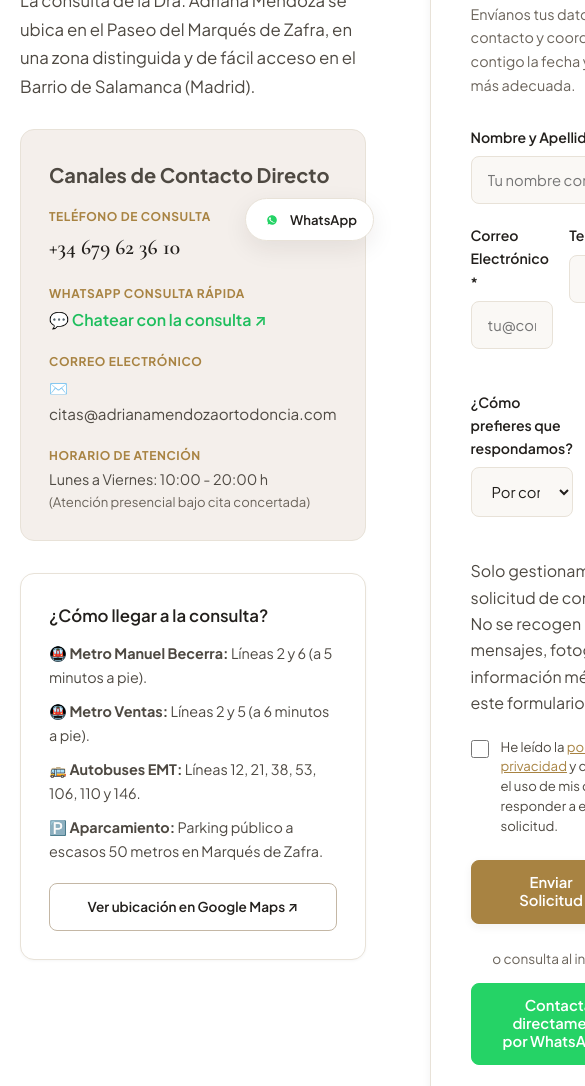
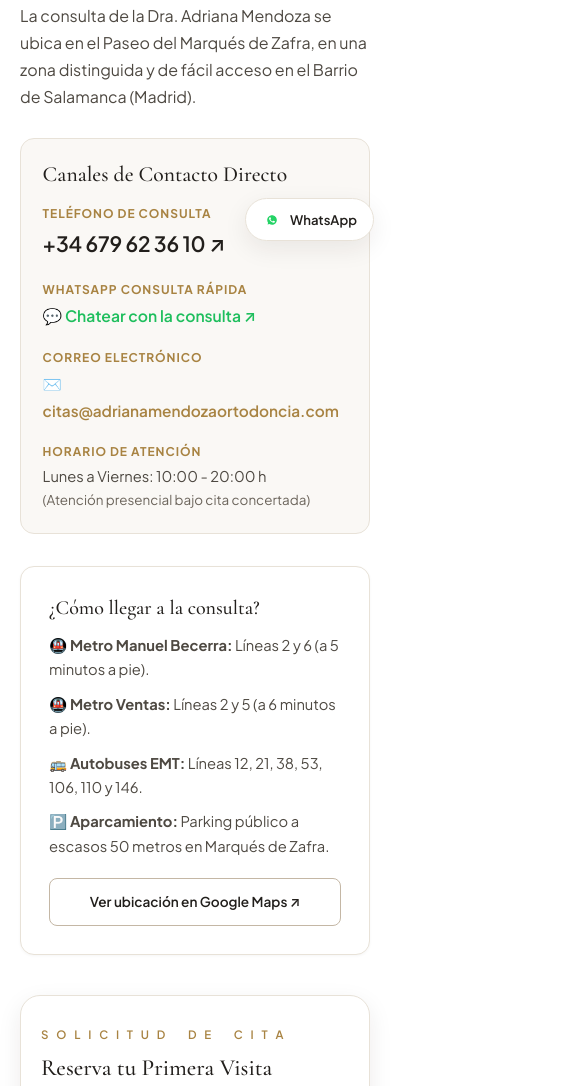
Before and after one commit to Adriana-Mendoza/Ortodoncia, a plain HTML site: page contacto.html in a window 390 px wide. Shown: the part 587-1673 px from the top of the page, 585 px wide, since content can reach past the window. Drawn offline with nearby package versions, Linux system fonts and the light colour scheme.

Commit message:
Update contacto.html

```diff
--- a/contacto.html
+++ b/contacto.html
@@ -16,13 +16,13 @@
   <meta property="og:url" content="https://adrianamendozaortodoncia.com/contacto.html">
   <meta property="og:title" content="Contacto y Citas · Dra. Adriana Mendoza Ortodoncia Madrid">
   <meta property="og:description" content="Atención presencial en Barrio de Salamanca, Madrid (Centro Médico y Dental Caduceo).">
-  <meta property="og:image" content="img/logo.png">
+  <meta property="og:image" content="https://adrianamendozaortodoncia.com/img/logo.png">
 
   <!-- Twitter Card -->
   <meta name="twitter:card" content="summary_large_image">
   <meta name="twitter:title" content="Contacto y Citas · Dra. Adriana Mendoza Madrid">
   <meta name="twitter:description" content="Reserva tu cita de ortodoncia en Barrio de Salamanca, Madrid.">
-  <meta name="twitter:image" content="img/logo.png">
+  <meta name="twitter:image" content="https://adrianamendozaortodoncia.com/img/logo.png">
 
   <!-- Favicon -->
   <link rel="icon" type="image/png" href="img/logo.png">
@@ -34,6 +34,32 @@
 
   <!-- Stylesheet -->
   <link rel="stylesheet" href="css/main.css">
+
+  <style>
+    .contact-page-grid {
+      display: grid;
+      grid-template-columns: 1fr 1.12fr;
+      gap: 3.75rem;
+      align-items: start;
+    }
+    .form-row-2col {
+      display: grid;
+      grid-template-columns: 1fr 1fr;
+      gap: 1rem;
+    }
+    @media (max-width: 900px) {
+      .contact-page-grid {
+        grid-template-columns: 1fr;
+        gap: 2.5rem;
+      }
+    }
+    @media (max-width: 560px) {
+      .form-row-2col {
+        grid-template-columns: 1fr;
+        gap: 0;
+      }
+    }
+  </style>
 
   <!-- Schema.org JSON-LD Structured Data for Local SEO (Google Madrid) -->
   <script type="application/ld+json">
@@ -75,12 +101,12 @@
 <body>
 
   <!-- ========================================================================
-       Header / Navbar (Taller, Prominent Logo, Clean Menu Order)
+       Bloque 1: Header / Navbar
        ======================================================================== -->
   <header class="site-header" id="siteHeader">
     <div class="container header-container">
       <a href="index.html" class="header-brand" aria-label="Dra. Adriana Mendoza Orozco - Inicio">
-        <img src="img/logo.png" alt="Logotipo Dra. Adriana Mendoza Ortodoncia" class="header-logo">
+        <img src="img/logo-1.png" alt="Logotipo Dra. Adriana Mendoza Ortodoncia" class="header-logo">
         <div class="header-brand-info">
           <span class="header-brand-name">Adriana Mendoza</span>
           <span class="header-brand-sub">Ortodoncia · Madrid</span>
@@ -103,77 +129,81 @@
     </div>
 
     <!-- Mobile Drawer Menu -->
-    <div class="mobile-drawer" id="mobileNavDrawer">
-      <a href="index.html" class="mobile-nav-link">Inicio</a>
-      <a href="tratamientos.html" class="mobile-nav-link">Tratamientos</a>
-      <a href="casos-reales.html" class="mobile-nav-link">Casos Reales</a>
-      <a href="sobre-la-doctora.html" class="mobile-nav-link">Sobre la Doctora</a>
-      <a href="contacto.html" class="mobile-nav-link is-active">Contacto</a>
-      <a href="preguntas-frecuentes.html" class="mobile-nav-link">Preguntas Frecuentes</a>
-      <div style="margin-top: 1.5rem; padding-top: 1.5rem; border-top: 1px solid var(--color-border);">
+    <div class="mobile-drawer" id="mobileNavDrawer" aria-hidden="true">
+      <a href="index.html" class="nav-item">Inicio</a>
+      <a href="tratamientos.html" class="nav-item">Tratamientos</a>
+      <a href="casos-reales.html" class="nav-item">Casos Reales</a>
+      <a href="sobre-la-doctora.html" class="nav-item">Sobre la Doctora</a>
+      <a href="contacto.html" class="nav-item is-active">Contacto</a>
+      <a href="preguntas-frecuentes.html" class="nav-item">Preguntas Frecuentes</a>
+      <div style="margin-top: 1rem;">
         <a href="https://wa.me/34679623610" target="_blank" rel="noopener noreferrer" class="btn btn-whatsapp" style="width: 100%;">
-          WhatsApp Directo
+          Consultar por WhatsApp
         </a>
       </div>
     </div>
   </header>
 
   <main>
-    <!-- Page Header Banner -->
-    <section class="section" style="padding-top: 4rem; padding-bottom: 3rem; background: var(--color-bg-alt); border-bottom: 1px solid var(--color-border-subtle);">
-      <div class="container text-center">
-        <span class="eyebrow">AGENDA Y UBICACIÓN</span>
-        <h1 class="h1" style="margin-bottom: 1.25rem;">Hablemos de tu Sonrisa</h1>
-        <p class="hero-lead" style="max-width: 720px; margin: 0 auto; color: var(--color-text-body);">
+    <!-- ========================================================================
+         Bloque 2: Encabezado de Página (#FAF8F5)
+         ======================================================================== -->
+    <section class="section-padding-sm bg-warm" style="border-bottom: 1px solid var(--color-border);">
+      <div class="container text-center" style="max-width: 760px; margin: 0 auto;">
+        <span class="overline">A G E N D A &nbsp;&nbsp; Y &nbsp;&nbsp; U B I C A C I Ó N</span>
+        <h1 class="h2-title">
+          Hablemos de <span class="gold-italic">tu Sonrisa.</span>
+        </h1>
+        <p class="lead-text" style="margin: 0 auto;">
           Estamos en el corazón de Madrid. Elige el canal que te resulte más cómodo para solicitar tu cita presencial o resolver cualquier consulta.
         </p>
       </div>
     </section>
 
     <!-- Contact & Form Section -->
-    <section class="section" style="padding-top: 4.5rem; padding-bottom: 5.5rem;">
+    <section class="section-padding bg-white">
       <div class="container">
-        <div style="display: grid; grid-template-columns: 1fr 1.15fr; gap: 4rem; align-items: start;">
+        <div class="contact-page-grid">
 
           <!-- Left Column: Direct Access & Clinic Info -->
           <div>
-            <span class="eyebrow">ATENCIÓN PRESENCIAL EXCLUSIVA</span>
-            <h2 class="h2" style="margin-bottom: 1rem;">Centro Médico y Dental Caduceo</h2>
+            <span class="overline">A T E N C I Ó N &nbsp;&nbsp; P R E S E N C I A L &nbsp;&nbsp; E X C L U S I V A</span>
+            <h2 class="h2-title">Centro Médico y Dental <span class="gold-italic">Caduceo</span></h2>
 
-            <p style="font-size: 1.05rem; color: var(--color-text-body); line-height: 1.7; margin-bottom: 1.75rem;">
+            <p class="lead-text" style="margin-bottom: 1.75rem;">
               La consulta de la Dra. Adriana Mendoza se ubica en el Paseo del Marqués de Zafra, en una zona distinguida y de fácil acceso en el Barrio de Salamanca (Madrid).
             </p>
 
-            <div style="background: var(--color-bg-alt); border: 1px solid var(--color-border); border-radius: var(--radius-md); padding: 1.75rem; margin-bottom: 2rem;">
-              <h3 class="h3" style="font-size: 1.25rem; margin-bottom: 1rem;">Canales de Contacto Directo</h3>
+            <div class="contact-clinic-box" style="margin-bottom: 2rem;">
+              <h3 class="h3-title" style="font-size: 1.35rem; margin-bottom: 1rem;">Canales de Contacto Directo</h3>
 
-              <div style="display: flex; flex-direction: column; gap: 1.15rem;">
+              <div class="font-sans" style="display: flex; flex-direction: column; gap: 1.15rem;">
                 <div>
-                  <div style="font-size: 0.75rem; text-transform: uppercase; color: var(--color-gold); font-weight: 700; letter-spacing: 0.05em; margin-bottom: 0.2rem;">Teléfono de Consulta</div>
-                  <a href="tel:+34679623610" style="font-size: 1.35rem; font-family: var(--font-serif); font-weight: 600; color: var(--color-text-main); text-decoration: none;">
-                    +34 679 62 36 10
+                  <div style="font-size: 0.75rem; text-transform: uppercase; color: var(--color-gold); font-weight: 700; letter-spacing: 0.08em; margin-bottom: 0.2rem;">Teléfono de Consulta</div>
+                  <a href="tel:+34679623610" class="contact-phone-link">
+                    +34 679 62 36 10 ↗
                   </a>
                 </div>
 
                 <div>
-                  <div style="font-size: 0.75rem; text-transform: uppercase; color: var(--color-gold); font-weight: 700; letter-spacing: 0.05em; margin-bottom: 0.2rem;">WhatsApp Consulta Rápida</div>
-                  <a href="https://wa.me/34679623610" target="_blank" rel="noopener noreferrer" style="font-size: 1rem; font-weight: 600; color: #1EBE5D; display: inline-flex; align-items: center; gap: 0.4rem; text-decoration: none;">
+                  <div style="font-size: 0.75rem; text-transform: uppercase; color: var(--color-gold); font-weight: 700; letter-spacing: 0.08em; margin-bottom: 0.2rem;">WhatsApp Consulta Rápida</div>
+                  <a href="https://wa.me/34679623610" target="_blank" rel="noopener noreferrer" style="font-size: 0.98rem; font-weight: 600; color: #1EBE5D; display: inline-flex; align-items: center; gap: 0.4rem;">
                     💬 Chatear con la consulta ↗
                   </a>
                 </div>
 
                 <div>
-                  <div style="font-size: 0.75rem; text-transform: uppercase; color: var(--color-gold); font-weight: 700; letter-spacing: 0.05em; margin-bottom: 0.2rem;">Correo Electrónico</div>
-                  <a href="mailto:citas@adrianamendozaortodoncia.com" style="font-size: 0.95rem; color: var(--color-text-body); text-decoration: none;">
+                  <div style="font-size: 0.75rem; text-transform: uppercase; color: var(--color-gold); font-weight: 700; letter-spacing: 0.08em; margin-bottom: 0.2rem;">Correo Electrónico</div>
+                  <a href="mailto:citas@adrianamendozaortodoncia.com" class="contact-email-link">
                     ✉️ citas@adrianamendozaortodoncia.com
                   </a>
                 </div>
 
                 <div>
-                  <div style="font-size: 0.75rem; text-transform: uppercase; color: var(--color-gold); font-weight: 700; letter-spacing: 0.05em; margin-bottom: 0.2rem;">Horario de Atención</div>
-                  <p style="font-size: 0.9rem; color: var(--color-text-body); margin: 0; line-height: 1.5;">
+                  <div style="font-size: 0.75rem; text-transform: uppercase; color: var(--color-gold); font-weight: 700; letter-spacing: 0.08em; margin-bottom: 0.2rem;">Horario de Atención</div>
+                  <p style="font-size: 0.92rem; color: var(--color-text-body); margin: 0; line-height: 1.55;">
                     Lunes a Viernes: 10:00 - 20:00 h<br>
-                    <span style="font-size: 0.82rem; color: var(--color-text-muted);">(Atención presencial bajo cita concertada)</span>
+                    <span style="font-size: 0.84rem; color: var(--color-text-muted);">(Atención presencial bajo cita concertada)</span>
                   </p>
                 </div>
               </div>
@@ -181,8 +211,8 @@
 
             <!-- How to get there details -->
             <div style="background: var(--color-bg-white); border: 1px solid var(--color-border); border-radius: var(--radius-md); padding: 1.75rem; box-shadow: var(--shadow-xs);">
-              <h4 style="font-size: 1.05rem; font-weight: 600; color: var(--color-text-main); margin-bottom: 0.75rem;">¿Cómo llegar a la consulta?</h4>
-              <ul style="list-style: none; display: flex; flex-direction: column; gap: 0.65rem; font-size: 0.9rem; color: var(--color-text-body);">
+              <h4 class="h3-title" style="font-size: 1.25rem; margin-bottom: 0.75rem;">¿Cómo llegar a la consulta?</h4>
+              <ul class="font-sans" style="list-style: none; display: flex; flex-direction: column; gap: 0.65rem; font-size: 0.92rem; color: var(--color-text-body);">
                 <li>🚇 <strong>Metro Manuel Becerra:</strong> Líneas 2 y 6 (a 5 minutos a pie).</li>
                 <li>🚇 <strong>Metro Ventas:</strong> Líneas 2 y 5 (a 6 minutos a pie).</li>
                 <li>🚌 <strong>Autobuses EMT:</strong> Líneas 12, 21, 38, 53, 106, 110 y 146.</li>
@@ -200,20 +230,20 @@
           </div>
 
           <!-- Right Column: Interactive Appointment Booking Form -->
-          <div style="background: var(--color-bg-white); border: 1px solid var(--color-border); border-radius: var(--radius-lg); padding: 2.5rem; box-shadow: var(--shadow-sm);">
-            <span class="eyebrow">SOLICITUD DE CITA</span>
-            <h3 class="h3" style="margin-bottom: 0.5rem;">Reserva tu Primera Visita</h3>
-            <p style="font-size: 0.9rem; color: var(--color-text-muted); margin-bottom: 1.75rem;">
+          <div class="contact-card-refined">
+            <span class="overline" style="font-size: 0.72rem; margin-bottom: 0.5rem;">S O L I C I T U D &nbsp;&nbsp; D E &nbsp;&nbsp; C I T A</span>
+            <h3 class="h3-title" style="margin-bottom: 0.35rem;">Reserva tu Primera Visita</h3>
+            <p class="tp-subtitle" style="font-size: 0.925rem; line-height: 1.6; color: var(--color-text-muted);">
               Envíanos tus datos de contacto y coordinaremos contigo la fecha y hora más adecuada.
             </p>
 
             <form id="adrimendozaContactForm" action="send-mail.php" method="POST" novalidate>
-              <div class="form-group" style="margin-bottom: 1.25rem;">
+              <div class="form-group">
                 <label for="formNombre" class="form-label">Nombre y Apellidos *</label>
                 <input type="text" id="formNombre" name="nombre" class="form-control" required placeholder="Tu nombre completo">
               </div>
 
-              <div style="display: grid; grid-template-columns: 1fr 1fr; gap: 1rem; margin-bottom: 1.25rem;">
+              <div class="form-row-2col">
                 <div class="form-group">
                   <label for="formEmail" class="form-label">Correo Electrónico *</label>
                   <input type="email" id="formEmail" name="email" class="form-control" required placeholder="tu@correo.com">
@@ -224,7 +254,7 @@
                 </div>
               </div>
 
-              <div style="display: grid; grid-template-columns: 1fr 1fr; gap: 1rem; margin-bottom: 1.25rem;">
+              <div class="form-row-2col">
                 <div class="form-group">
                   <label for="formPreferenciaRespuesta" class="form-label">¿Cómo prefieres que respondamos?</label>
                   <select id="formPreferenciaRespuesta" name="preferencia_respuesta" class="form-control">
@@ -243,15 +273,15 @@
                 </div>
               </div>
 
-              <!-- Mandatory Clarification Notice from PDF -->
-              <div class="form-disclaimer-box" style="margin-bottom: 1.25rem;">
+              <!-- Mandatory Clarification Notice -->
+              <div class="form-disclaimer-pdf">
                 Solo gestionamos tu solicitud de contacto. No se recogen mensajes, fotografías ni información médica por este formulario.
               </div>
 
-              <label class="form-checkbox-label" for="formConsent" style="margin-bottom: 1.5rem;">
+              <label class="form-checkbox-label" for="formConsent">
                 <input type="checkbox" id="formConsent" name="consentimiento" required>
                 <span>
-                  He leído la <a href="politica-privacidad.html" target="_blank" style="color: var(--color-gold); text-decoration: underline;">política de privacidad</a> y consiento el uso de mis datos para responder a esta solicitud.
+                  He leído la <a href="politica-privacidad.html" target="_blank" rel="noopener noreferrer" style="color: var(--color-gold); text-decoration: underline;">política de privacidad</a> y consiento el uso de mis datos para responder a esta solicitud.
                 </span>
               </label>
 
@@ -278,19 +308,17 @@
   </main>
 
   <!-- ========================================================================
-       Pie de Página (Footer con Logo x4 y Textos Actualizados)
+       Pie de Página (Footer)
        ======================================================================== -->
   <footer class="site-footer">
     <div class="container">
       <div class="footer-grid-refined">
 
         <div>
-          <!-- Logo agrandado x4 -->
           <img src="img/logo.png" alt="Dra. Adriana Mendoza Orozco" class="footer-large-logo">
-          <!-- Textos solicitados -->
           <p class="footer-headline">Cercanía, confianza y cuidado.</p>
           <p class="footer-subheadline">Tu sonrisa, acompañada en cada paso.</p>
-          <div style="font-size: 0.85rem; color: var(--color-text-main); font-weight: 600;">
+          <div class="footer-address">
             Centro Médico y Dental Caduceo<br>
             Paseo del Marqués de Zafra 15, 1.º izq.<br>
             28028 Madrid · Barrio de Salamanca
@@ -358,9 +386,9 @@
     </div>
   </footer>
 
-  <!-- Floating Desktop WhatsApp Button (Mobile bottom bar is removed) -->
+  <!-- Floating Desktop WhatsApp Button -->
   <a href="https://wa.me/34679623610" target="_blank" rel="noopener noreferrer" class="floating-whatsapp-btn" aria-label="Escríbenos por WhatsApp">
-    <svg viewBox="0 0 24 24"><path d="M12.031 6.172c-3.181 0-5.767 2.586-5.768 5.766-.001 1.298.38 2.27 1.019 3.287l-.582 2.128 2.182-.573c.978.58 1.911.928 3.145.929 3.178 0 5.767-2.587 5.768-5.766.001-3.187-2.575-5.77-5.764-5.771zm3.392 8.244c-.144.405-.837.774-1.17.824-.312.045-.698.077-2.124-.515-1.745-.724-2.871-2.493-2.958-2.609-.087-.116-.708-.941-.708-1.794 0-.853.449-1.272.609-1.446.16-.174.348-.217.464-.217.116 0 .232.001.333.006.107.005.25.04.391.377.145.348.493 1.202.536 1.29.043.087.072.188.014.304-.058.116-.087.188-.174.289l-.26.304c-.087.087-.179.181-.077.355.101.174.449.741.964 1.2 0.662.59 1.221.774 1.395.861.174.087.29.13.333.203.043.072.043.42-.101.825z"/></svg>
+    <svg viewBox="0 0 24 24" aria-hidden="true"><path d="M12.031 6.172c-3.181 0-5.767 2.586-5.768 5.766-.001 1.298.38 2.27 1.019 3.287l-.582 2.128 2.182-.573c.978.58 1.911.928 3.145.929 3.178 0 5.767-2.587 5.768-5.766.001-3.187-2.575-5.77-5.764-5.771zm3.392 8.244c-.144.405-.837.774-1.17.824-.312.045-.698.077-2.124-.515-1.745-.724-2.871-2.493-2.958-2.609-.087-.116-.708-.941-.708-1.794 0-.853.449-1.272.609-1.446.16-.174.348-.217.464-.217.116 0 .232.001.333.006.107.005.25.04.391.377.145.348.493 1.202.536 1.29.043.087.072.188.014.304-.058.116-.087.188-.174.289l-.26.304c-.087.087-.179.181-.077.355.101.174.449.741.964 1.2 0.662.59 1.221.774 1.395.861.174.087.276.072.377-.043.101-.116.435-.507.551-.681.116-.174.232-.145.391-.087.16.058 1.014.478 1.188.565.174.087.29.13.333.203.043.072.043.42-.101.825z"/></svg>
     <span>WhatsApp</span>
   </a>
 
```
